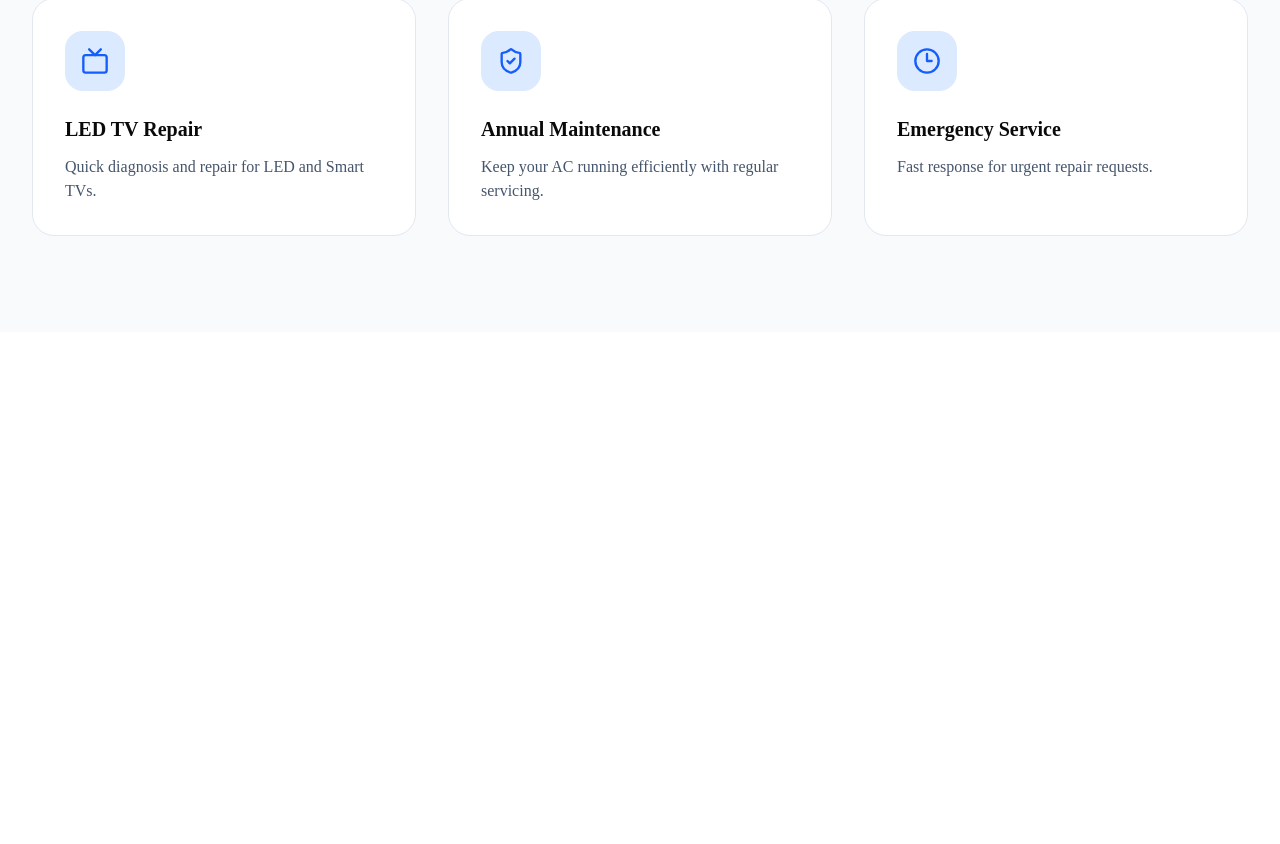
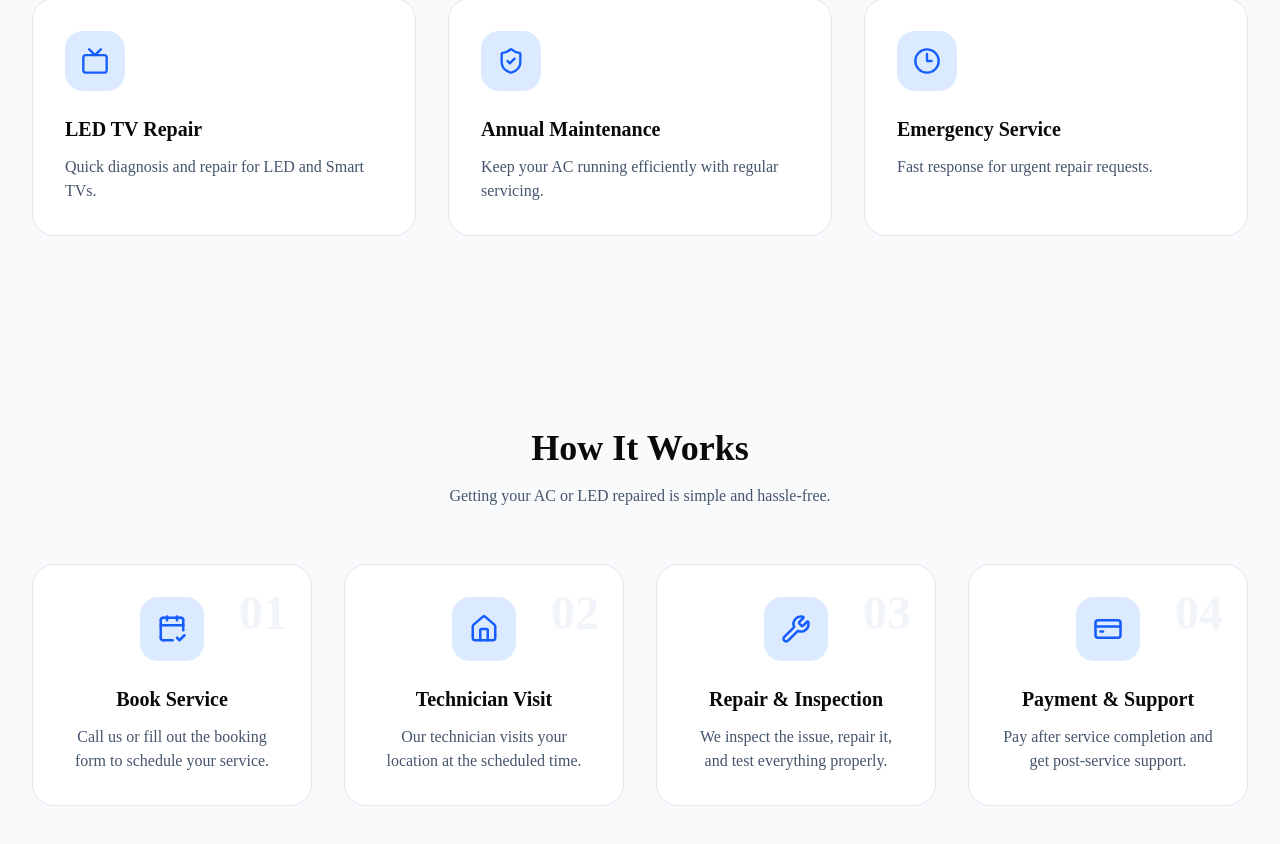
Before and after one commit to sumit9354800/techcool, a Next.js app: page / in a window 1280 px wide. Shown: the part 1891-2735 px from the top of the page. Before the commit the page ends 2223 px from the top, so only its background shows below. Built offline with nearby package versions, Linux system fonts and the light colour scheme.

Commit message:
feat: add how it works section

```diff
--- a/src/app/page.tsx
+++ b/src/app/page.tsx
@@ -3,6 +3,7 @@ import { Navbar } from "@/components/layout/Navbar";
 import { Hero } from "@/features/hero/Hero";
 import { Services } from "@/features/services/Services";
 import { WhyChooseUs } from "@/features/why-choose-us/WhyChooseUs";
+import { HowItWorks } from "@/features/how-it-works/HowItWorks";
 
 export default function Home() {
   return (
@@ -13,6 +14,7 @@ export default function Home() {
         <Hero />
         <WhyChooseUs />
         <Services />
+        <HowItWorks />
       </main>
     </>
   );
--- /dev/null
+++ b/src/features/how-it-works/HowItWorks.tsx
@@ -0,0 +1,27 @@
+import { Container } from "@/components/common/Container";
+import { StepCard } from "./StepCard";
+import { steps } from "./steps.data";
+
+export function HowItWorks() {
+  return (
+    <section className="bg-slate-50 py-24">
+      <Container>
+        <div className="mx-auto mb-14 max-w-2xl text-center">
+          <h2 className="mb-4 text-4xl font-bold">
+            How It Works
+          </h2>
+
+          <p className="text-slate-600">
+            Getting your AC or LED repaired is simple and hassle-free.
+          </p>
+        </div>
+
+        <div className="grid gap-8 md:grid-cols-2 xl:grid-cols-4">
+          {steps.map((step) => (
+            <StepCard key={step.step} {...step} />
+          ))}
+        </div>
+      </Container>
+    </section>
+  );
+}
--- /dev/null
+++ b/src/features/how-it-works/StepCard.tsx
@@ -0,0 +1,35 @@
+import { LucideIcon } from "lucide-react";
+
+type StepCardProps = {
+  step: string;
+  title: string;
+  description: string;
+  icon: LucideIcon;
+};
+
+export function StepCard({
+  step,
+  title,
+  description,
+  icon: Icon,
+}: StepCardProps) {
+  return (
+    <div className="relative rounded-3xl border border-slate-200 bg-white p-8 text-center transition-all hover:-translate-y-2 hover:shadow-xl">
+      <div className="absolute right-6 top-6 text-5xl font-bold text-slate-100">
+        {step}
+      </div>
+
+      <div className="mx-auto mb-6 flex h-16 w-16 items-center justify-center rounded-2xl bg-blue-100 text-blue-600">
+        <Icon size={30} />
+      </div>
+
+      <h3 className="mb-3 text-xl font-semibold">
+        {title}
+      </h3>
+
+      <p className="text-slate-600">
+        {description}
+      </p>
+    </div>
+  );
+}
--- /dev/null
+++ b/src/features/how-it-works/steps.data.ts
@@ -0,0 +1,37 @@
+import {
+  CalendarCheck2,
+  House,
+  Wrench,
+  CreditCard,
+} from "lucide-react";
+
+export const steps = [
+  {
+    step: "01",
+    title: "Book Service",
+    description:
+      "Call us or fill out the booking form to schedule your service.",
+    icon: CalendarCheck2,
+  },
+  {
+    step: "02",
+    title: "Technician Visit",
+    description:
+      "Our technician visits your location at the scheduled time.",
+    icon: House,
+  },
+  {
+    step: "03",
+    title: "Repair & Inspection",
+    description:
+      "We inspect the issue, repair it, and test everything properly.",
+    icon: Wrench,
+  },
+  {
+    step: "04",
+    title: "Payment & Support",
+    description:
+      "Pay after service completion and get post-service support.",
+    icon: CreditCard,
+  },
+];
```
Also changed, not shown: src/components/common/Section.tsx (added), src/components/common/SectionHeader.tsx (added).
